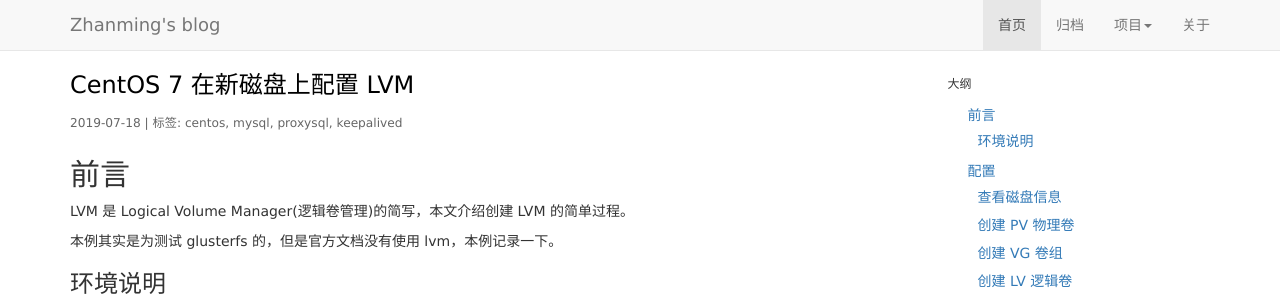
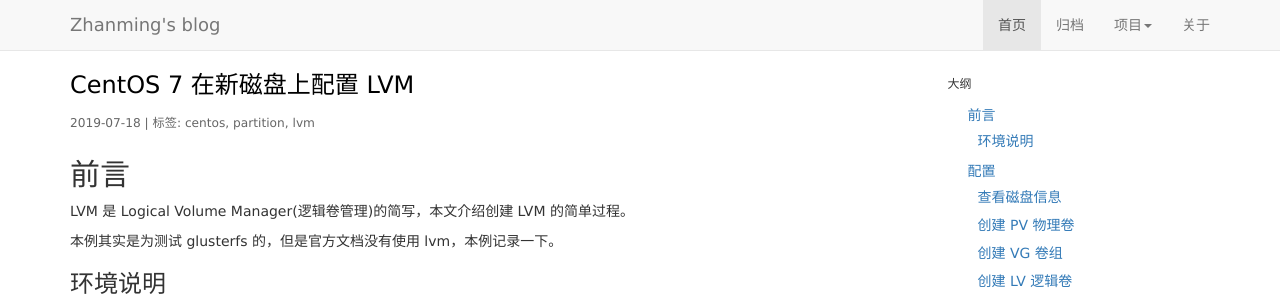
Before and after one commit to zhanming/zhanming.github.com, a Jekyll site: the page built from _posts/2019-07-18-how-to-config-new-disk-with-lvm-on-centos-7.markdown, in a window 1280 px wide and 900 px high. Shown: the top 300 px of the window. Built offline with Jekyll 4.4.1, drawn with Linux system fonts in a browser that asks for light colours; comment, search, counter and statistics services are not loaded.

Commit message:
change tags

```diff
--- a/_posts/2019-07-18-how-to-config-new-disk-with-lvm-on-centos-7.markdown
+++ b/_posts/2019-07-18-how-to-config-new-disk-with-lvm-on-centos-7.markdown
@@ -2,7 +2,7 @@
 layout: post
 title: CentOS 7 在新磁盘上配置 LVM
 categories: [Linux]
-tags: [centos, mysql, proxysql, keepalived]
+tags: [centos, partition, lvm]
 summary: LVM 是 Logical Volume Manager(逻辑卷管理)的简写，本文介绍创建 LVM 的简单过程。
 ---
 ## 前言
```
